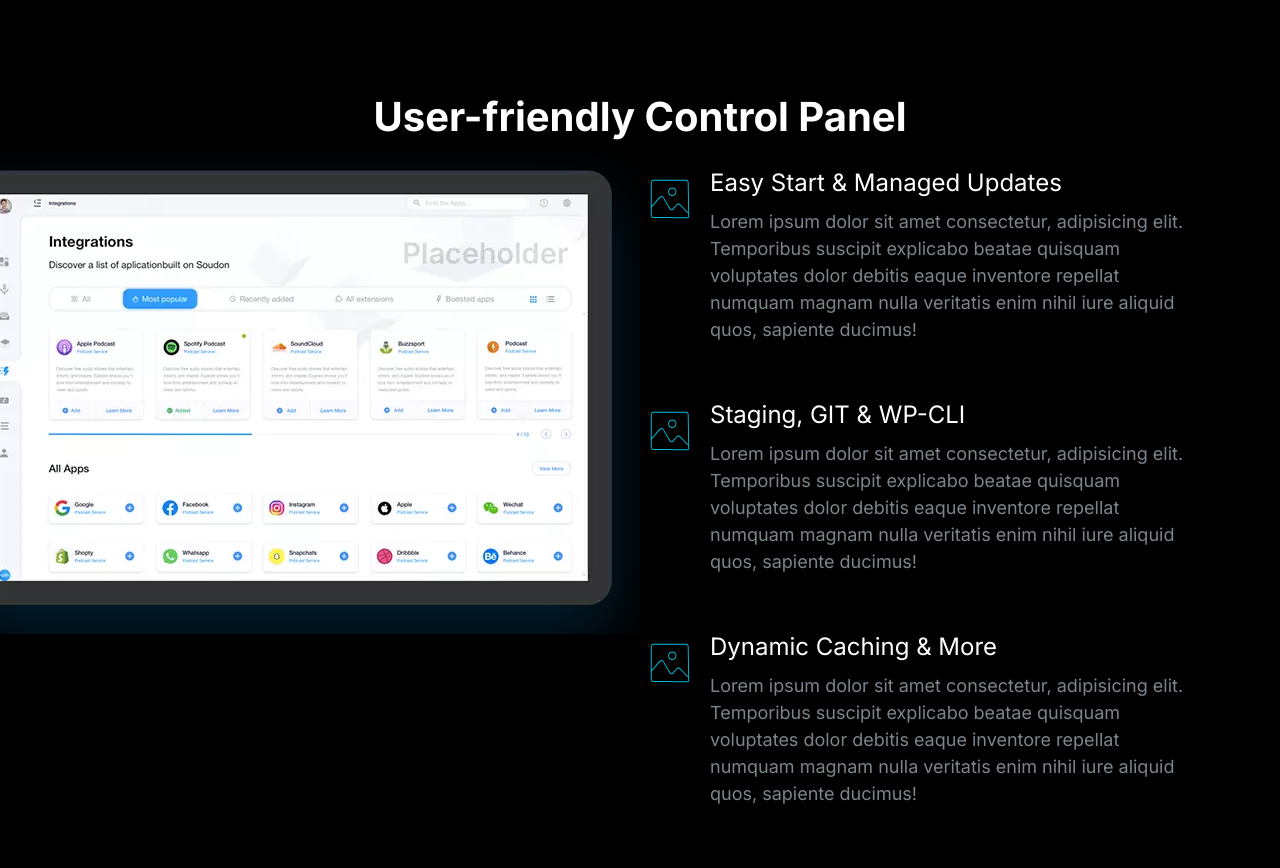
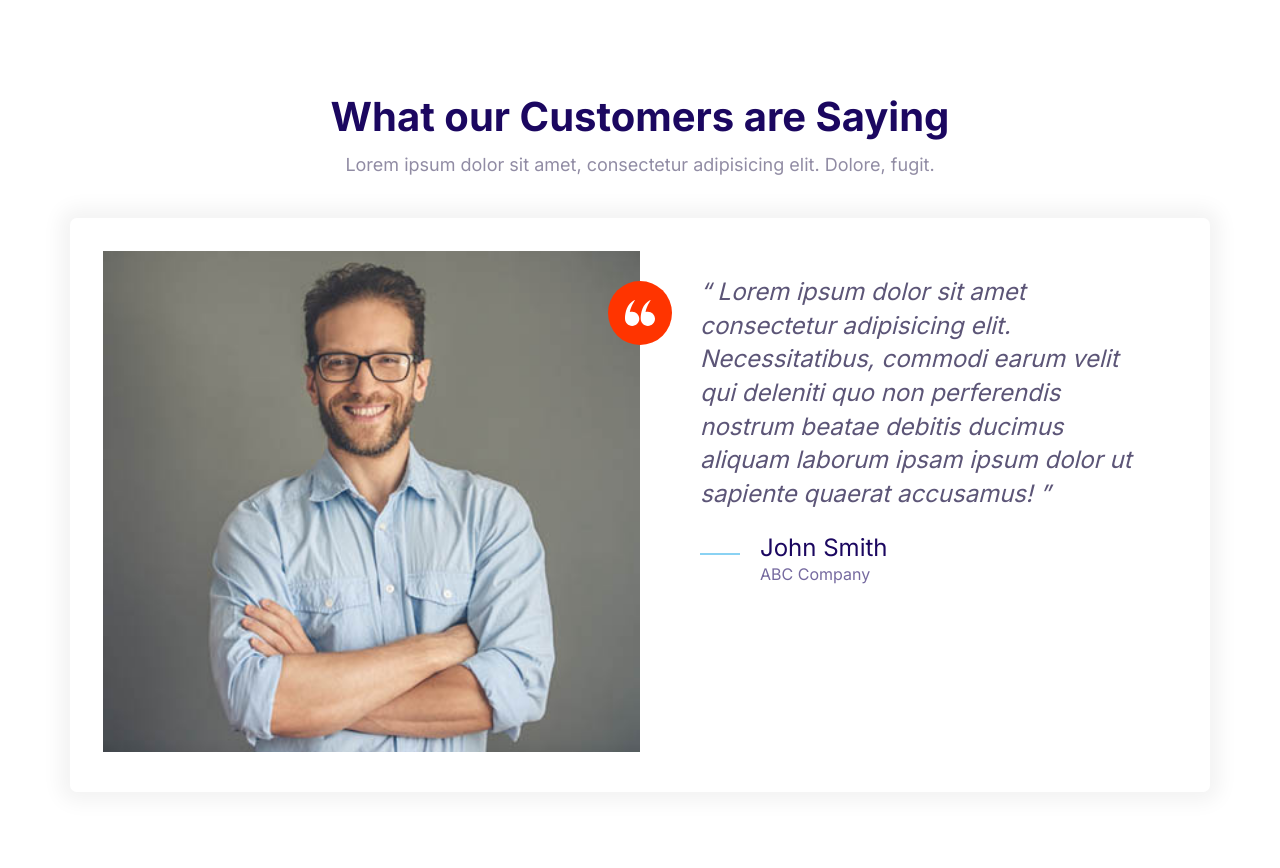
Before and after one commit to MohamedTahaCS/Hoster, a plain HTML site: page index.html in a window 1280 px wide. Drawn offline with Linux system fonts and the light colour scheme.

Commit message:
Build the testimonial block.

```diff
--- a/css/styles.css
+++ b/css/styles.css
@@ -632,10 +632,12 @@ a {
 
 .block {
     padding: 6rem 2rem;
+
 }
 
 .block__header{
     text-align: center;
+    margin-bottom: 4rem;
 }
 
 .block__heading {
@@ -648,7 +650,9 @@ a {
 }
 
 
-.block--dark h1, h2, h3, h4 {
+.block--dark h1,
+.block--dark h2,
+.block-dark h3{
     color: #fff;
 }
 
--- a/index.html
+++ b/index.html
@@ -15,80 +15,64 @@
         <link rel="stylesheet" href="css/styles.css" />
     </head>
     <body>
-        <section class="block block--dark block-showcase">
+        <section class="block">
             <header class="block__header">
-                <h2>User-friendly Control Panel</h2>
+                <h2>What our Customers are Saying</h2>
+                <p>
+                    Lorem ipsum dolor sit amet, consectetur adipisicing elit.
+                    Dolore, fugit.
+                </p>
             </header>
-            <div class="container grid grid--1x2">
-                <picture class="block-showcase__image">
-                    <source
-                        type="image/webp"
-                        srcset="images/ipad.webp 1x, images/ipad@2x.webp 2x"
+            <div class="container">
+                <div class="card testimonial">
+                    <div class="grid grid--1x2">
+                        <div class="testimonial__image">
+                            <img
+                                src="images/testimonial.jpg"
+                                alt="A happy, smiling customer"
                             />
-                    <source
-                        type="image/png"
-                        srcset="images/ipad.png 1x, images/ipad@2x.png 2x"
-                    />
-                    <img src="/images/ipad.png" alt="" />
-                </picture>
-                <ul class="list">
-                    <li>
+                            <span class="icon-container icon-container--accent">
+                                <svg class="icon icon--small icon--white">
+                                    <use
+                                        xlink:href="/images/sprite.svg#quotes"
+                                    ></use>
+                                </svg>
+                            </span>
+                        </div>
+                        <blockquote class="quote">
+                            <p class="quote__text">
+                                Lorem ipsum dolor sit amet consectetur
+                                adipisicing elit. Necessitatibus, commodi earum
+                                velit qui deleniti quo non perferendis nostrum
+                                beatae debitis ducimus aliquam laborum ipsam
+                                ipsum dolor ut sapiente quaerat accusamus!
+                            </p>
+                            <footer>
                                 <div class="media">
                                     <div class="media__image">
-                                <svg class="icon icon--secondary">
-                                    <use xlink:href="/images/sprite.svg#snap"></use>
+                                        <svg
+                                            class="icon icon--primary quote__line"
+                                        >
+                                            <use
+                                                xlink:href="/images/sprite.svg#line"
+                                            ></use>
                                         </svg>
                                     </div>
                                     <div class="media__body">
-                                <h3 class="media__title">Easy Start & Managed Updates</h3>
-                                <p>
-                                    Lorem ipsum dolor sit amet consectetur, adipisicing elit. Temporibus
-                                    suscipit explicabo beatae quisquam voluptates dolor debitis eaque
-                                    inventore repellat numquam magnam nulla veritatis enim nihil iure
-                                    aliquid quos, sapiente ducimus!
+                                        <h3 class="media__title quote__author">
+                                            John Smith
+                                        </h3>
+                                        <p
+                                            class="media__text quote__organization"
+                                        >
+                                            ABC Company
                                         </p>
                                     </div>
                                 </div>
-
-                    </li>
-                    <li>
-                        <div class="media">
-                            <div class="media__image">
-                                <svg class="icon icon--secondary">
-                                    <use xlink:href="/images/sprite.svg#snap"></use>
-                                </svg>
-                            </div>
-                            <div class="media__body">
-                                <h3 class="media__title">Staging, GIT & WP-CLI</h3>
-                                <p>
-                                    Lorem ipsum dolor sit amet consectetur, adipisicing elit. Temporibus
-                                    suscipit explicabo beatae quisquam voluptates dolor debitis eaque
-                                    inventore repellat numquam magnam nulla veritatis enim nihil iure
-                                    aliquid quos, sapiente ducimus!
-                                </p>
+                            </footer>
+                        </blockquote>
                     </div>
                 </div>
-                    </li>
-                    <li>
-                        <div class="media">
-                            <div class="media__image">
-                                <svg class="icon icon--secondary">
-                                    <use xlink:href="/images/sprite.svg#snap"></use>
-                                </svg>
-                            </div>
-                            <div class="media__body">
-                                <h3 class="media__title">Dynamic Caching & More</h3>
-                                <p>
-                                    Lorem ipsum dolor sit amet consectetur, adipisicing elit. Temporibus
-                                    suscipit explicabo beatae quisquam voluptates dolor debitis eaque
-                                    inventore repellat numquam magnam nulla veritatis enim nihil iure
-                                    aliquid quos, sapiente ducimus!
-                                </p>
-                            </div>
-                        </div>
-
-                    </li>
-                </ul>
             </div>
         </section>
     </body>
```
Also changed, not shown: components/testimonialBlock.html (added, +54 -0 lines). Lines whose indentation alone changed are shown as unchanged.
